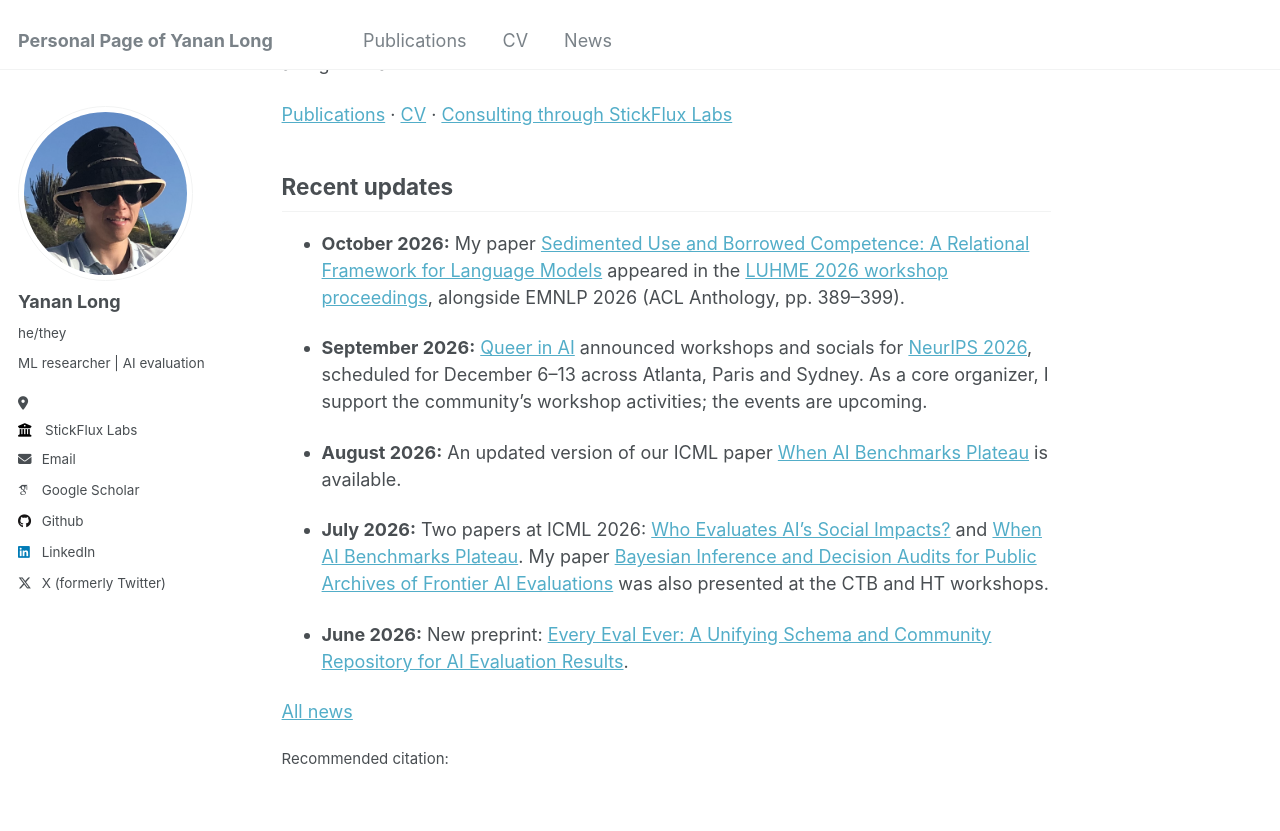
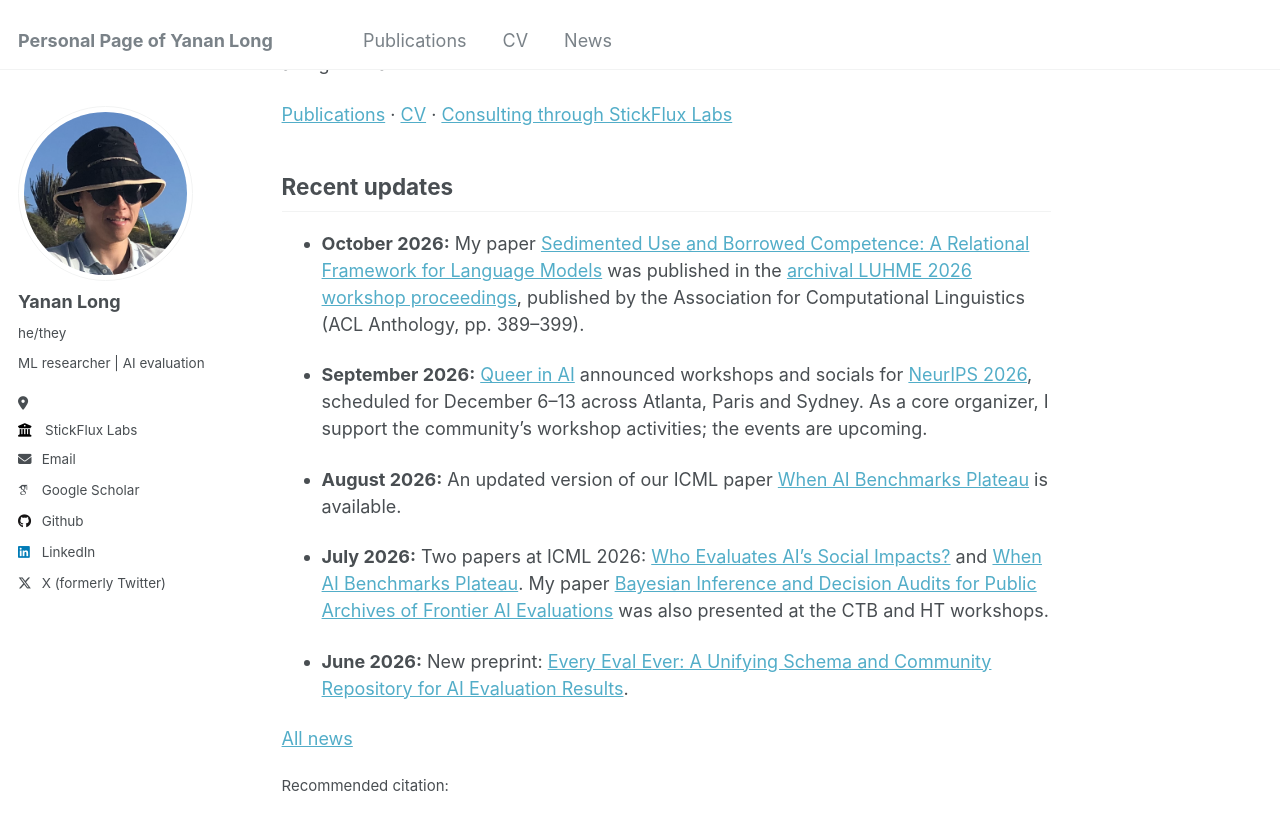
Before and after one commit to yananlong/yananlong.github.io, a Jekyll site: the page built from _pages/about.md, in a window 1280 px wide and 900 px high, scrolled down 600 px. Shown: the top 831 px of the window. Built offline with Jekyll 4.4.1, drawn with Linux system fonts in a browser that asks for light colours; some web fonts are replaced.

Commit message:
Align research areas and classify LUHME paper as archival proceedings

```diff
--- a/_data/news.yml
+++ b/_data/news.yml
@@ -1,5 +1,5 @@
 - date: "October 2026"
-  text: "My paper [Sedimented Use and Borrowed Competence: A Relational Framework for Language Models](https://aclanthology.org/2026.luhme-1.26/) appeared in the [LUHME 2026 workshop proceedings](https://aclanthology.org/2026.luhme-1/), alongside EMNLP 2026 (ACL Anthology, pp. 389–399)."
+  text: "My paper [Sedimented Use and Borrowed Competence: A Relational Framework for Language Models](https://aclanthology.org/2026.luhme-1.26/) was published in the [archival LUHME 2026 workshop proceedings](https://aclanthology.org/volumes/2026.luhme-1/), published by the Association for Computational Linguistics (ACL Anthology, pp. 389–399)."
 - date: "September 2026"
   text: "[Queer in AI](https://www.queerinai.com/) announced workshops and socials for [NeurIPS 2026](https://neurips.cc/), scheduled for December 6–13 across Atlanta, Paris and Sydney. As a core organizer, I support the community's workshop activities; the events are upcoming."
 - date: "August 2026"
```
